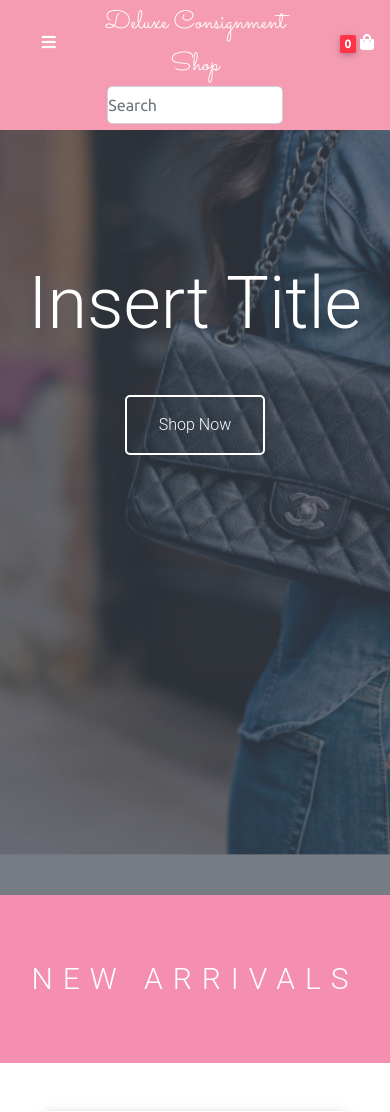
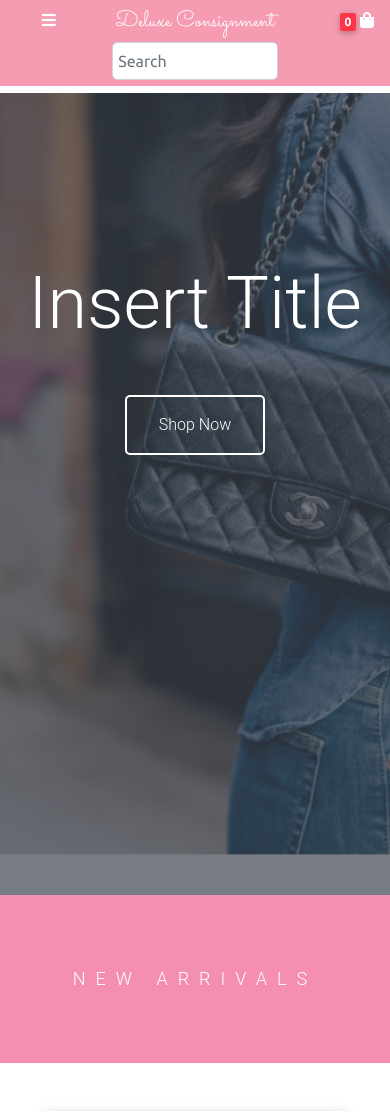
Before and after one commit to LemonFace0309/Deluxe-Consignment, a Django app: page / in a window 390 px wide. Shown: the top 1112 px of the page. Run offline with Django 3.2, Linux system fonts and the light colour scheme; data comes from the database, SQL or seed files in the repository; both versions use the stored data as it was after the commit; data that the repository does not hold is empty; parts of the project's set-up code (start-up, migrations or seed data) failed here and were passed over; some libraries are stand-ins or nearby versions.

Commit message:
Moved JQuery fix. More responsiveness nav optimized, flex wrap, 	bug: ios 11 small nav not displaying

```diff
--- a/Deluxe_Consignment/Deluxe_Consignment/settings.py
+++ b/Deluxe_Consignment/Deluxe_Consignment/settings.py
@@ -100,7 +100,7 @@ if os.getenv('GAE_APPLICATION', None):
         }
     }
 else:
-    if True:
+    if False:
         DATABASES = {
             'default': {
                 'ENGINE': 'django.db.backends.mysql',
--- a/Deluxe_Consignment/static/css/home.css
+++ b/Deluxe_Consignment/static/css/home.css
@@ -54,15 +54,16 @@
 .banner h1 {
     margin: 0 0;
     text-transform: uppercase;
-    text-align: right;
+    text-align: center;
+    font-size: 25px;
     letter-spacing: 10px;
     color: white;
-    transition: 200ms;
+    transition: 150ms;
     transition-timing-function: ease-in;
 }
 
 .banner:hover h1{
-    letter-spacing: 20px;
+    letter-spacing: 15px;
 }
 
 .section-container {
@@ -143,7 +144,7 @@
     }
 
     .banner h1 {
-        font-size: 30px;
+        font-size: 18px;
     }
 }
 
--- a/Deluxe_Consignment/static/css/nav.css
+++ b/Deluxe_Consignment/static/css/nav.css
@@ -15,7 +15,7 @@ nav {
     justify-content: space-between;
     width: 100%;
     height: 25vh;
-    transition: 200ms;
+    transition: 120ms ease-in;
 }
 
 .nav-header {
@@ -88,7 +88,7 @@ a > i {
 }
 
 nav.sticky {
-    background-color: rgb(212, 110, 127);
+    background-color: #f0c3c3;
     height: 10vh;
 }
 
@@ -267,14 +267,14 @@ nav.sticky .menu {
     }
 
     .nav-container .brand {
-        font-size: calc(12px + 1.2vw);
+        font-size: calc(22px);
     }
 }
 
 /* smal */
 @media (max-width: 600px) {
     .nav-container .brand {
-        font-size: calc(25px + 0.1vw);
+        font-size: calc(22px + 0.1vw);
         width: 100%;
         justify-self: center;
         text-align: center;
@@ -308,7 +308,7 @@ nav.sticky .menu {
         margin-bottom: 4px;
     }
     .nav-container #searchBar{
-        padding: 0;
+        width: 85%;
     }
 
     .nav-container #menu-open {
--- a/Deluxe_Consignment/static/js/nav.js
+++ b/Deluxe_Consignment/static/js/nav.js
@@ -2,7 +2,7 @@ const nav = document.querySelector('nav');
 const menuOpen = document.querySelector('#menu-open');
 const menuClose = document.querySelector('#menu-close');
 const sideNav = document.querySelector('.left-nav');
-const searchBar = document.querySelector('#searchBar');
+
 
 menuOpen.addEventListener('click', () =>  {
     sideNav.classList.add('showSide');
@@ -16,9 +16,14 @@ menuClose.addEventListener('click', () => {
     document.body.style.overflow = "auto";
 });
 
-searchBar.addEventListener('intput', () => {
+document.querySelector('#search').addEventListener('submit', () => {
+    let search = document.querySelector('#searchBar').value;
+    sessionStorage.setItem('search', search);
+});
 
-});
+window.addEventListener('load', () => {
+    $('#searchBar').val(sessionStorage.getItem('search'));
+})
 
 window.addEventListener('scroll', function() {
     const url = location.pathname;
--- a/Deluxe_Consignment/store/templates/store/base.html
+++ b/Deluxe_Consignment/store/templates/store/base.html
@@ -130,6 +130,10 @@
 {% endif %}
 
 
+<!-- JQuery moved higher to allow all  bodies js -->
+<script type="text/javascript" src="{% static 'js/jquery.min.js' %}"></script>
+
+
 
 <!--Navbar-->
 {% include 'store/navbar.html' %}
@@ -189,7 +193,8 @@
 <!--JS Files-->
 <!--BOOTSTAP JS-->
 <!-- jQuery -->
-<script type="text/javascript" src="{% static 'js/jquery.min.js' %}"></script>
+<!-- <script type="text/javascript" src="{% static 'js/jquery.min.js' %}"></script> -->
+<!--    ^^ was moved higher; line 133 -->
 <!-- Bootstrap tooltips -->
 <script type="text/javascript" src="{% static 'js/popper.min.js' %}"></script>
 <!-- Bootstrap core JavaScript -->
@@ -199,6 +204,9 @@
 <!-- Plugin file -->
 <script src="{% static 'js/addons-pro/multi-range.min.js'%}"></script>
 <!-- vv This is so all blocks have jq vv -->
+
+
+<!-- Polyfills -->
 
 <script type="text/javascript" src="{% static 'js/main.js' %}"></script>
 <script>
--- a/Deluxe_Consignment/store/templates/store/cart.html
+++ b/Deluxe_Consignment/store/templates/store/cart.html
@@ -104,5 +104,6 @@
             <!-- Shopping Cart table -->
         </section>
     </div>
+    <div style="height: 15vh;"></div>
 </main>
 {% endblock content %}
--- a/Deluxe_Consignment/store/templates/store/home.html
+++ b/Deluxe_Consignment/store/templates/store/home.html
@@ -199,7 +199,7 @@
                             {% endif %}
                             <div> Quantity: {{ product.quantity }}</div>
 
-                            <div class="d-flex justify-content-between">
+                            <div class="d-flex flex-wrap justify-content-between">
                                 <a href="{{product.get_add_to_cart_url}}"
                                     class="btn btn-outline-secondary update-cart"
                                     data-product="{{product.id}}" data-action="add">Add to Bag
@@ -289,7 +289,7 @@
 
         {{ sub_form }}
 
-        <!-- Sign in button -->
+
         <button class="btn btn-info btn-block" type="submit">Sign Up</button>
 
     </form>
--- a/Deluxe_Consignment/store/templates/store/navbar.html
+++ b/Deluxe_Consignment/store/templates/store/navbar.html
@@ -152,7 +152,8 @@
 
     <div class="nav-container">
         <span id="menu-open" href=""><i class="fas fa-bars fa-1x"></i></span>
-        <div class="brand"><a href="{% url 'shop:home' %}">Deluxe Consignment Shop</a></div>
+        <div class="brand d-block d-sm-none"><a href="{% url 'shop:home' %}">Deluxe Consignment</a></div>
+        <div class="brand d-none d-sm-block" d><a href="{% url 'shop:home' %}">Deluxe Consignment Shop</a></div>
         <form id="search" action="{% url 'shop:store' %}">
             <input class="form-control" id="searchBar" name="q" type="search" placeholder="Search">
         </form>
@@ -227,6 +228,8 @@
 <div class="nav-back"></div>
 <!--/.Navbar-->
 
+
+<!-- SMALL NAVBAR -->
 <div class="left-nav">
     <div class="side-nav-header">
         <div>
@@ -236,10 +239,10 @@
         <span class="mr-3" id="menu-close" href=""><i class="fas fa-times fa-1x"></i></span>
     </div>
     <ul>
-        <li><a class="waves-effect" href="#!">Bags</a></li>
-        <li><a class="waves-effect" href="#!">Shoes</a></li>
-        <li><a class="waves-effect" href="#!">Jews</a></li>
-        <li><a class="waves-effect" href="#!">Smores</a></li>
+        <li><a class="waves-effect" href="{% url 'shop:store' %}?category=bags">Bags</a></li>
+        <li><a class="waves-effect" href="{% url 'shop:store' %}">Shoes</a></li>
+        <li><a class="waves-effect" href="{% url 'shop:store' %}">Jewelry</a></li>
+        <li><a class="waves-effect" href="{% url 'shop:store' %}">Smores</a></li>
         <li><a class="waves-effect" href="#!">Designer Brands</a></li>
         <li><a class="waves-effect" href="#!">Bag</a></li>
         <li><a class="waves-effect" href="#!">Bag</a></li>
```
Also changed, not shown: Deluxe_Consignment/static/js/store.js (+6 -3 lines), Deluxe_Consignment/store/templates/store/store.html (+4 -4 lines), Deluxe_Consignment/db.sqlite3.
